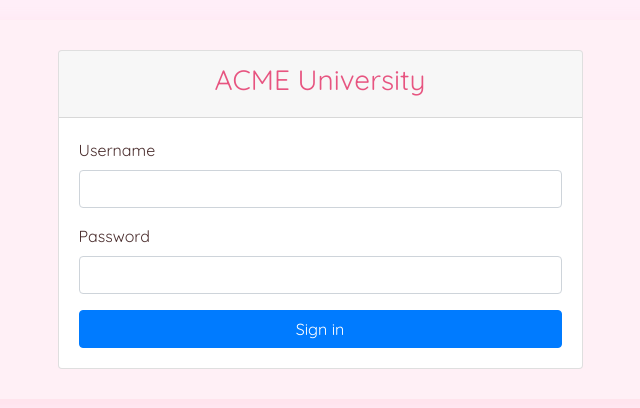
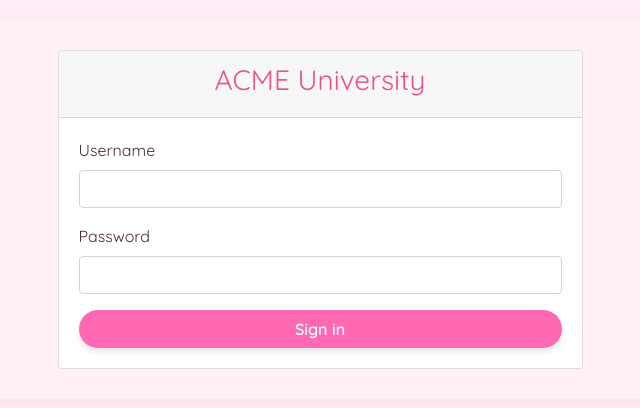
Before and after one commit to addychen2/cse108lab8, a Flask app: page /login in a window 1280 px wide. Shown: the top 408 px of the page, without its empty margins (320-960 px from the left). Run offline with Flask 3, Linux system fonts and the light colour scheme; some libraries are stand-ins or nearby versions.

Commit message:
sign in button

```diff
--- a/Lab8/templates/login.html
+++ b/Lab8/templates/login.html
@@ -17,7 +17,9 @@
                         <label for="password">Password</label>
                         <input type="password" class="form-control" id="password" name="password" required>
                     </div>
-                    <button type="submit" class="btn btn-primary btn-block">Sign in</button>
+                    <button type="submit" class="btn btn-block" style="background-color: #ff69b4; color: white; border-radius: 20px; font-weight: bold; box-shadow: 0 4px 6px rgba(0, 0, 0, 0.1);">
+                        Sign in
+                    </button>
                 </form>
             </div>
         </div>
```
